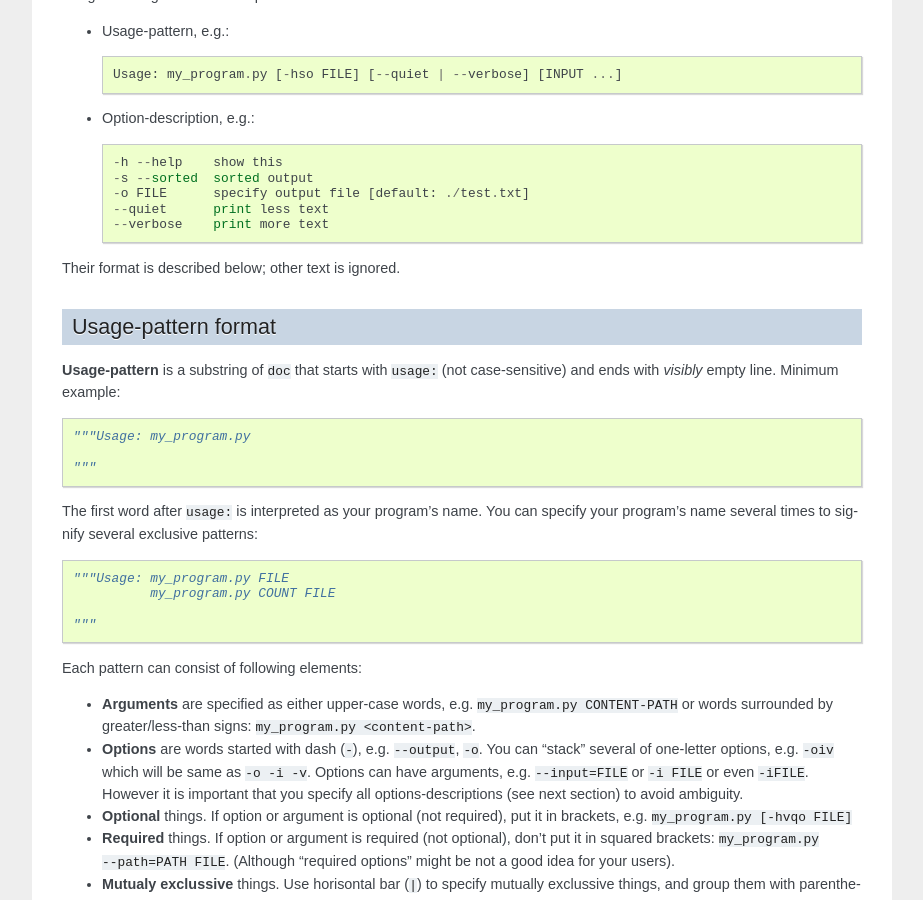
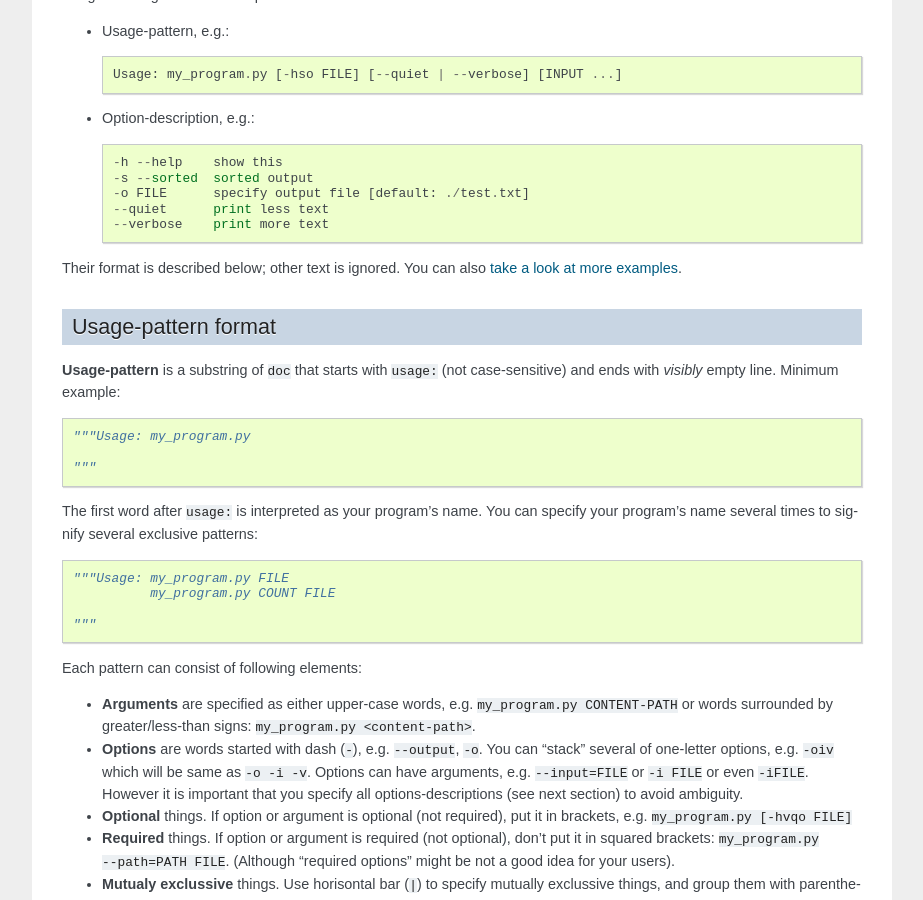
Before and after one commit to docopt/docopt, a Sphinx documentation site: the page built from docs/index.rst, in a window 1280 px wide and 900 px high, scrolled down 3138 px. Shown: the whole window, without its empty margins (198-1121 px from the left). Built offline with Sphinx 7.4.7, drawn with Linux system fonts in a browser that asks for light colours.

Commit message:
Mention examples/ dir in docs.

```diff
--- a/docs/index.rst
+++ b/docs/index.rst
@@ -216,7 +216,8 @@ Usage-message consists of 2 parts:
     --quiet      print less text
     --verbose    print more text
 
-Their format is described below; other text is ignored.
+Their format is described below; other text is ignored. You can also
+`take a look at more examples <https://github.com/halst/docopt/tree/master/examples>`_.
 
 Usage-pattern format
 -------------------------------------------------------------------------------
```
